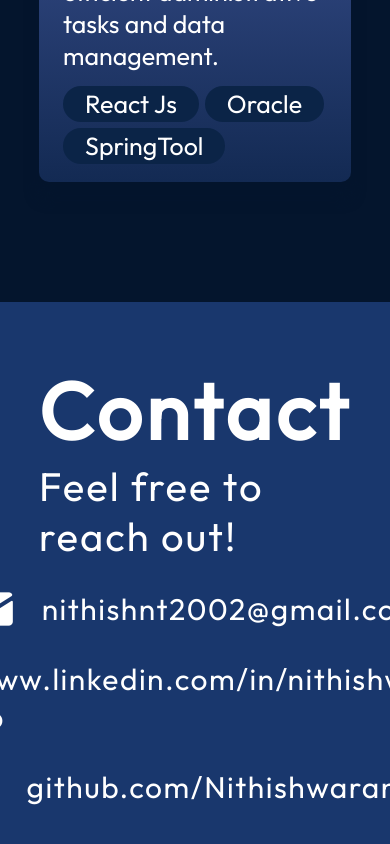
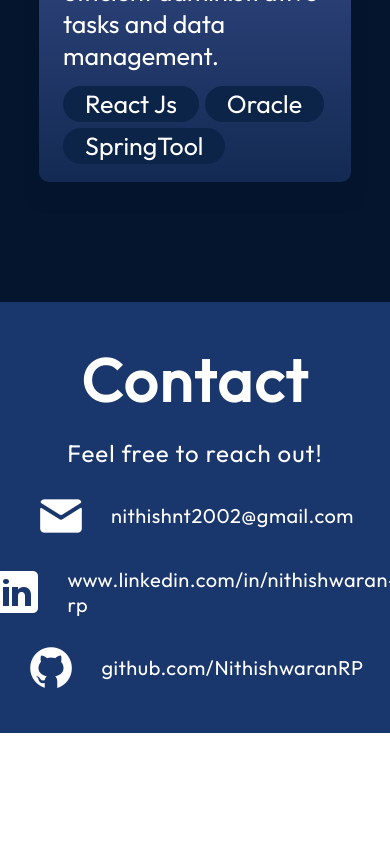
Before and after one commit to NithishwaranRP/RPN, a React (Vite) app: page / in a window 390 px wide. Shown: the part 6406-7250 px from the top of the page. After the commit the page ends 7139 px from the top, so only its background shows below. Built offline with nearby package versions, Linux system fonts and the light colour scheme.

Commit message:
Update Contact.module.css

```diff
--- a/src/components/Contact/Contact.module.css
+++ b/src/components/Contact/Contact.module.css
@@ -1,5 +1,3 @@
-@import "../../vars.css";
-
 .container {
   color: var(--color-text);
   margin-top: 120px;
@@ -50,6 +48,7 @@
   .container {
     flex-direction: column;
     gap: 23px;
+    padding: 40px 5%; /* Adjust padding for smaller screens */
   }
 
   .text {
@@ -58,7 +57,24 @@
     align-items: center;
   }
 
+  .text h2 {
+    font-size: 60px; /* Reduce heading font size for smaller screens */
+    letter-spacing: 2px;
+    margin-bottom: 20px; /* Adjust spacing for smaller screens */
+  }
+
+  .text p {
+    font-size: 24px; /* Reduce paragraph font size for smaller screens */
+    letter-spacing: 1px;
+    text-align: center; /* Center text on smaller screens */
+  }
+
   .links {
     align-items: center;
   }
+
+  .link a {
+    font-size: 20px; /* Reduce link font size for smaller screens */
+    letter-spacing: 0.5px;
+  }
 }
```
